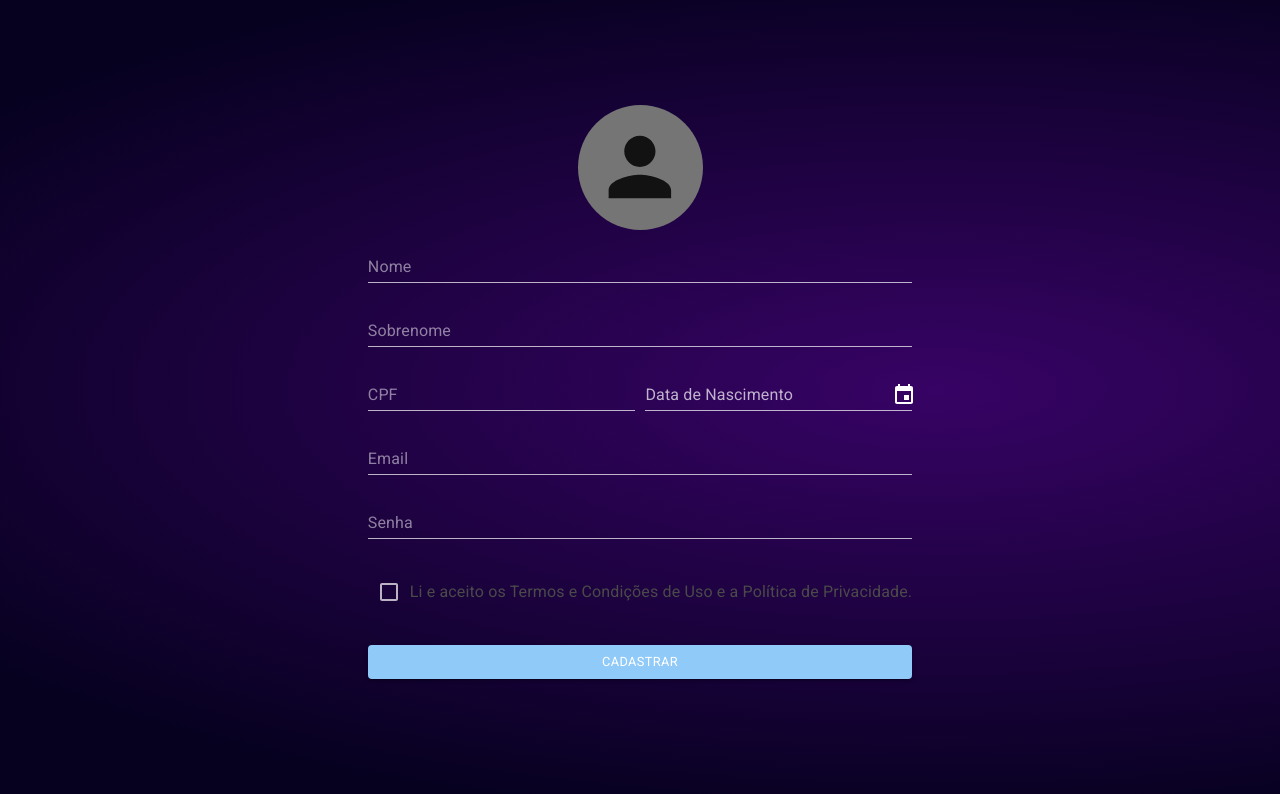
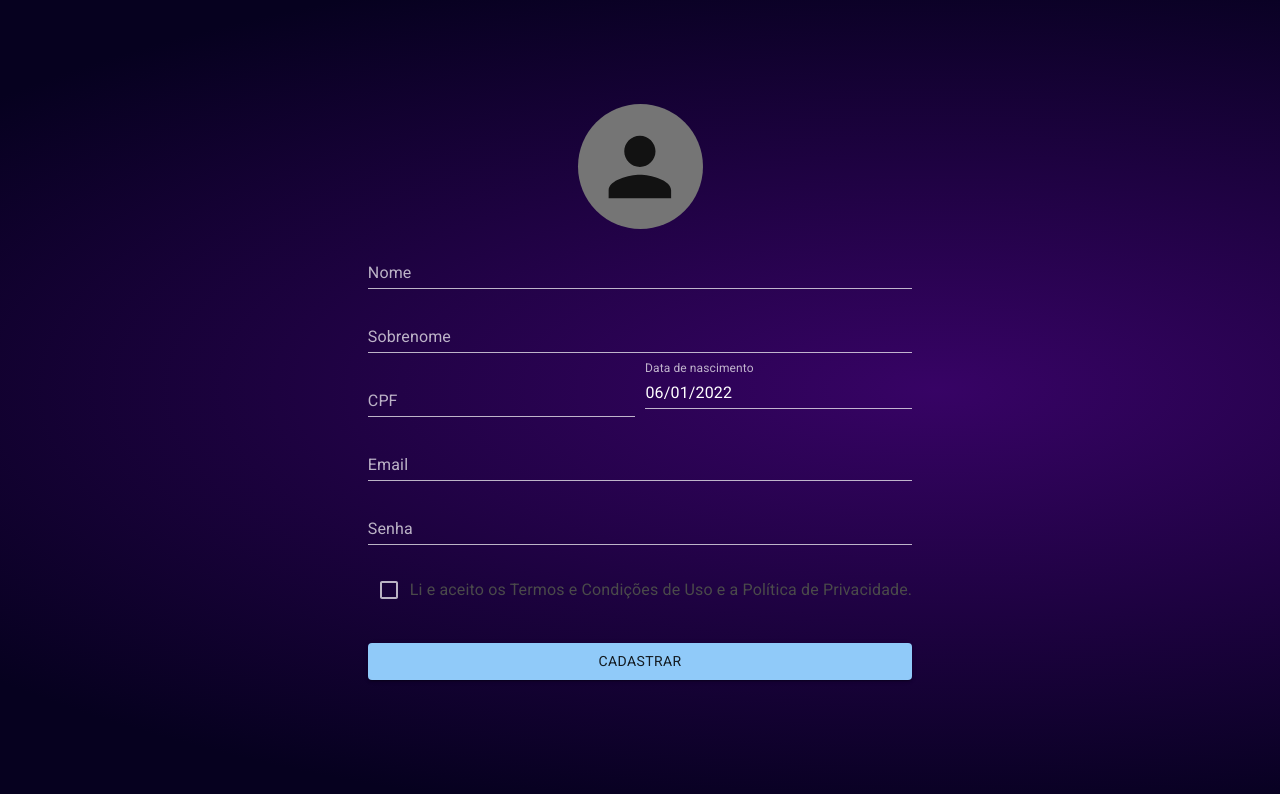
Before and after one commit to matchingbet/web, a Next.js app: page /register in a window 1280 px wide. Shown: the top 794 px of the page. Built offline with nearby package versions, Linux system fonts and the light colour scheme.

Commit message:
Finished creation form with formik

```diff
--- a/src/components/CustomButton.tsx
+++ b/src/components/CustomButton.tsx
@@ -1,18 +1,15 @@
-import { Button, ButtonProps, styled } from "@mui/material";
+import { Button, ButtonProps } from "@mui/material";
 
 
 export default function CustomButton({ children, ...props }: ButtonProps) {
 
-
-  const StyledButton = styled(Button)({
-    color: "white",
-    fontSize: "0.8rem",
-    textTransform: "capitalize"
-  });
-
   return (
-    <StyledButton {...props}>
+    <Button {...props} sx={{
+      color: "white",
+      fontSize: "0.8rem",
+      textTransform: "capitalize"
+    }}>
       {children}
-    </StyledButton>
+    </Button>
   );
 }
--- /dev/null
+++ b/src/models/User.tsx
@@ -0,0 +1,7 @@
+export interface User {
+    id: number;
+    userEmail: string;
+    status: string;
+    userName: string;
+    photo: string;
+}
--- /dev/null
+++ b/src/pages/api/register.ts
@@ -0,0 +1,11 @@
+import {NextApiRequest, NextApiResponse} from "next";
+import {User} from "../../models/User";
+
+export default function handler(
+    req: NextApiRequest,
+    res: NextApiResponse<User>
+) {
+    const body = req.body;
+
+    console.log(body);
+}
--- a/src/pages/register.tsx
+++ b/src/pages/register.tsx
@@ -1,14 +1,26 @@
 import styled from "@emotion/styled";
-import { Checkbox, FormControlLabel, TextField } from "@mui/material";
+import { Button, Checkbox, FormControlLabel, TextField } from "@mui/material";
 import { Container } from "@mui/system";
-import { useFormik } from "formik";
+import { Field, Form, Formik, FormikHelpers, FormikProps } from "formik";
 import * as yup from 'yup';
 import CustomButton from "../components/CustomButton";
 import { Logo } from "../components/Logo/Logo";
 
-import { DateTimePicker, DesktopDatePicker, LocalizationProvider } from "@mui/x-date-pickers";
-import DatePickerLocalizationProvider from "../components/DatePickerLocalizationProvider";
+import { DatePicker, LocalizationProvider } from "@mui/x-date-pickers";
 import { AdapterDateFns } from "@mui/x-date-pickers/AdapterDateFns";
+import { useState } from "react";
+
+interface UserCreation {
+    firstName: string,
+    lastName: string,
+    cpf: string,
+    birthDate: Date,
+    email: string,
+    password: string,
+    acceptedTerms: boolean
+}
+
+const Register = () => {
 
     const validationSchema = yup.object({
         firstName: yup
@@ -35,25 +47,17 @@ const validationSchema = yup.object({
             .required()
     });
 
-export default function Register() {
-
-    const formik = useFormik({
-        initialValues: {
+    const initialValues: UserCreation = {
         firstName: "",
         lastName: "",
         cpf: "",
-            birthDate: "",
+        birthDate: new Date(),
         email: "",
         password: "",
         acceptedTerms: false
-        },
-        validationSchema: validationSchema,
-        onSubmit: (values) => {
-            alert(JSON.stringify(values, null, 2));
-        },
-    });
+    };
 
-    const StyledForm = styled("form")({
+    const StyledForm = styled(Form)({
         display: "flex",
         flexDirection: "column",
         ".cpf-birthDate": {
@@ -65,10 +69,10 @@ export default function Register() {
             }
         },
         ".form-field": {
-            margin: "2vh 0"
+            margin: "1vh 0"
         },
         ".submit-button-terms": {
-            margin: "2vh 0"
+            margin: "2vh 0",
         }
     })
 
@@ -88,99 +92,114 @@ export default function Register() {
         height: "75vh"
     })
 
+    const [value, setValue] = useState("");
+
+    const onSubmit = (
+        values: UserCreation,
+        { setSubmitting, resetForm }: FormikHelpers<UserCreation>
+    ) => {
+        console.log(values)
+        resetForm();
+    };
+
     return (
         <StyledContainer>
             <StyledPageContainer>
                 <Logo size={125} onClick={() => console.log("cliquei no logo")} />
 
                 <div>
+                    <Formik
+                        initialValues={initialValues}
+                        // validationSchema={validationSchema}
+                        onSubmit={onSubmit}
+                    >
+                        {(formik: FormikProps<UserCreation>) => (
                             <StyledForm onSubmit={formik.handleSubmit}>
-                        <TextField
+                                <Field as={TextField}
+                                    key="firstName"
                                     id="firstName"
                                     name="firstName"
-                            type="text"
+                                    label="Nome"
                                     placeholder="Nome"
                                     className="form-field"
                                     variant="standard"
-                            onChange={formik.handleChange}
-                            onBlur={formik.handleBlur}
-                            value={formik.values.firstName}
                                     error={formik.touched.firstName && Boolean(formik.errors.firstName)}
                                     helperText={formik.touched.firstName && formik.errors.firstName} />
 
-                        <TextField
+                                <Field as={TextField}
+                                    key="lastName"
                                     id="lastName"
                                     name="lastName"
                                     type="text"
                                     placeholder="Sobrenome"
+                                    label="Sobrenome"
                                     className="form-field"
                                     variant="standard"
-                            onChange={formik.handleChange}
-                            onBlur={formik.handleBlur}
-                            value={formik.values.lastName}
                                     error={formik.touched.lastName && Boolean(formik.errors.lastName)}
-                            helperText={formik.touched.lastName && formik.errors.lastName} />
+                                    helperText={formik.touched.lastName && formik.errors.lastName}
+                                />
 
                                 <div className="cpf-birthDate">
-                            <TextField
+                                    <Field as={TextField}
                                         id="cpf"
                                         name="cpf"
                                         type="text"
                                         placeholder="CPF"
+                                        label="CPF"
+                                        variant="standard"
                                         className="form-field"
-                                variant="standard"
-                                onChange={formik.handleChange}
-                                onBlur={formik.handleBlur}
-                                value={formik.values.cpf}
                                         error={formik.touched.cpf && Boolean(formik.errors.cpf)}
-                                helperText={formik.touched.cpf && formik.errors.cpf} />
+                                        helperText={formik.touched.cpf && formik.errors.cpf}
+                                    />
 
                                     <LocalizationProvider dateAdapter={AdapterDateFns}>
-                                <DesktopDatePicker
-                                    label="Data de Nascimento"
-                                    inputFormat="MM/dd/yyyy"
-                                    onChange={formik.handleChange}
+                                        <DatePicker<Date>
                                             value={formik.values.birthDate}
+                                            label="Data de nascimento"
+                                            onChange={(newValue: Date | null, keyboardInputValue?: string | undefined) => {
+                                                formik.setValues({ ...formik.values, birthDate: newValue! });
+                                            }}
                                             renderInput={(params) =>
-                                        <TextField
+                                                <Field as={TextField}
+                                                    id="birthDate"
+                                                    name="birthDate"
+                                                    variant="standard"
+                                                    placeholder="dd/mm/yyyy"
+                                                    className="form-field"
                                                     {...params}
-                                            variant="standard"
-                                            helperText={formik.touched.birthDate && formik.errors.birthDate}
-                                            error={formik.touched.cpf && Boolean(formik.errors.cpf)} />}
+                                                    error={formik.touched.birthDate && Boolean(formik.errors.birthDate)} />}
                                         />
                                     </LocalizationProvider>
                                 </div>
 
-                        <TextField
+                                <Field as={TextField}
                                     id="email"
                                     name="email"
                                     type="text"
                                     placeholder="Email"
+                                    label="Email"
                                     className="form-field"
                                     variant="standard"
-                            onChange={formik.handleChange}
-                            onBlur={formik.handleBlur}
-                            value={formik.values.email}
                                     error={formik.touched.email && Boolean(formik.errors.email)}
-                            helperText={formik.touched.email && formik.errors.email} />
+                                    helperText={formik.touched.email && formik.errors.email}
+                                />
 
-                        <TextField
+                                <Field as={TextField}
                                     id="password"
                                     name="password"
                                     type="text"
                                     placeholder="Senha"
+                                    label="Senha"
                                     className="form-field"
                                     variant="standard"
-                            onChange={formik.handleChange}
-                            onBlur={formik.handleBlur}
-                            value={formik.values.password}
                                     error={formik.touched.password && Boolean(formik.errors.password)}
-                            helperText={formik.touched.password && formik.errors.password} />
+                                    helperText={formik.touched.password && formik.errors.password}
+                                />
 
                                 <FormControlLabel
                                     value="end"
                                     className="submit-button-terms"
-                            control={<Checkbox id="acceptedTerms" onChange={formik.handleChange} value={formik.values.acceptedTerms} />}
+                                    control={<Checkbox id="acceptedTerms" onChange={formik.handleChange} />}
                                     sx={{
                                         color: "#4A4A4A"
                                     }}
@@ -188,7 +207,7 @@ export default function Register() {
                                     labelPlacement="end"
                                 />
 
-                        <CustomButton
+                                <Button
                                     color="primary"
                                     variant="contained"
                                     className="submit-button-terms"
@@ -196,11 +215,14 @@ export default function Register() {
                                     type="submit"
                                 >
                                     CADASTRAR
-                        </CustomButton>
-
+                                </Button>
                             </StyledForm>
+                        )}
+                    </Formik>
                 </div>
             </StyledPageContainer>
         </StyledContainer>
     )
 }
+
+export default Register;
```
Also changed, not shown: 1 other file (tests, documents, lock files or other folders). Lines whose indentation alone changed are shown as unchanged.
